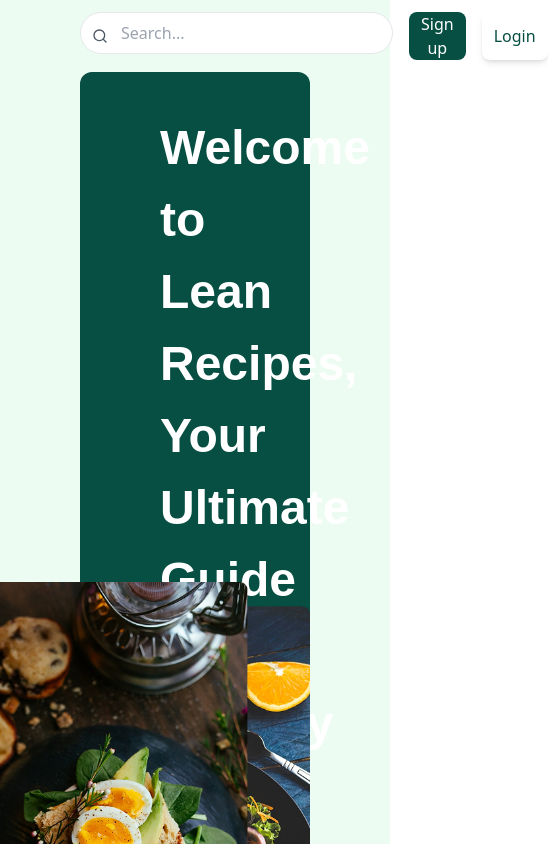
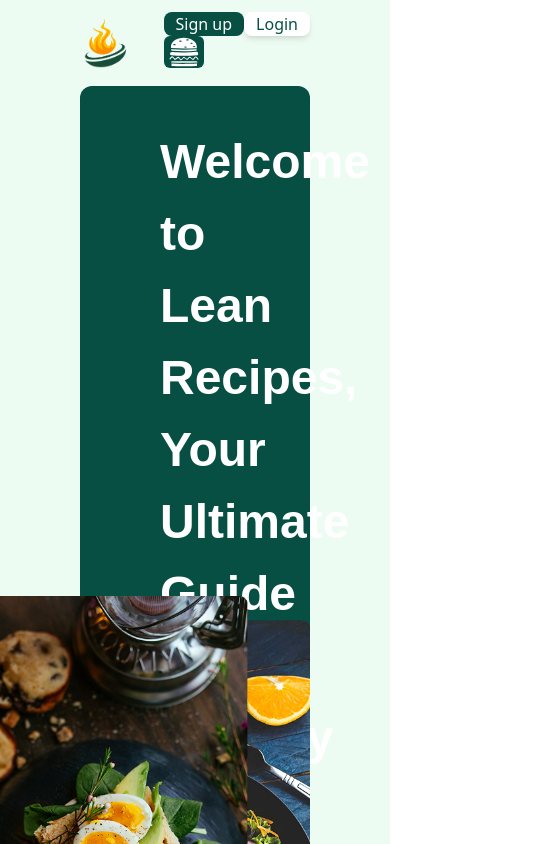
Before and after one commit to dsgnjoe/lean-recipes, a React (Vite) app: page / in a window 390 px wide. Shown: the top 844 px of the page, 548 px wide, since content can reach past the window. Built offline with nearby package versions, Linux system fonts and the light colour scheme.

Commit message:
mobile navbar update

```diff
--- a/src/components/Navbar.jsx
+++ b/src/components/Navbar.jsx
@@ -24,18 +24,22 @@
 
       <div
         className={`${
-          isMenuOpen ? 'flex gap-4' : 'hidden'
-        } absolute flex-col items-center p-3 gap-4 bg-heroGreen right-0 md:static md:flex md:flex-row md:gap-4`}
+          isMenuOpen ? 'flex' : 'hidden'
+        } absolute flex-col gap-6 top-20 w-[270px] h-[300px] p-3 items-center md:static md:flex md:flex-row  md:w-auto shadow-lg right-1 md:shadow-none md:h-0 md:gap-8 bg-heroGreenlight md:bg-transparent `}
       >
         {navElement.map((item) => (
-          <Link to={item.link} key={item.name}>
+          <Link
+            to={item.link}
+            key={item.name}
+            onClick={() => setIsMenuOpen(false)}
+          >
             {item.name}
           </Link>
         ))}
       </div>
 
-      <div className='flex gap-4'>
-        <div className='relative'>
+      <div className='md:flex gap-4 '>
+        <div className='relative hidden md:block'>
           <FiSearch className='absolute left-3 top-1/2 transform -translate-y-1/2 text-gray-600' />
           <input
             type='search'
@@ -50,16 +54,15 @@
         <button className='bg-white rounded-lg px-3 shadow-md'>
           <Link>Login</Link>
         </button>
-      </div>
-
-      <div>
-        <button onClick={toogleMenu} className='hidden'>
-          {isMenuOpen ? (
-            <GiHamburger className='bg-heroGreen text-white rounded-md' />
-          ) : (
-            <IoCloseSharp className='bg-heroGreen text-white rounded-md' />
-          )}
-        </button>
+        <div>
+          <button onClick={toogleMenu} className='md:hidden'>
+            {isMenuOpen ? (
+              <IoCloseSharp className='bg-heroGreen text-white rounded-md w-10 h-8' />
+            ) : (
+              <GiHamburger className='bg-heroGreen text-white rounded-md w-10 h-8' />
+            )}
+          </button>
+        </div>
       </div>
     </nav>
   )
```
